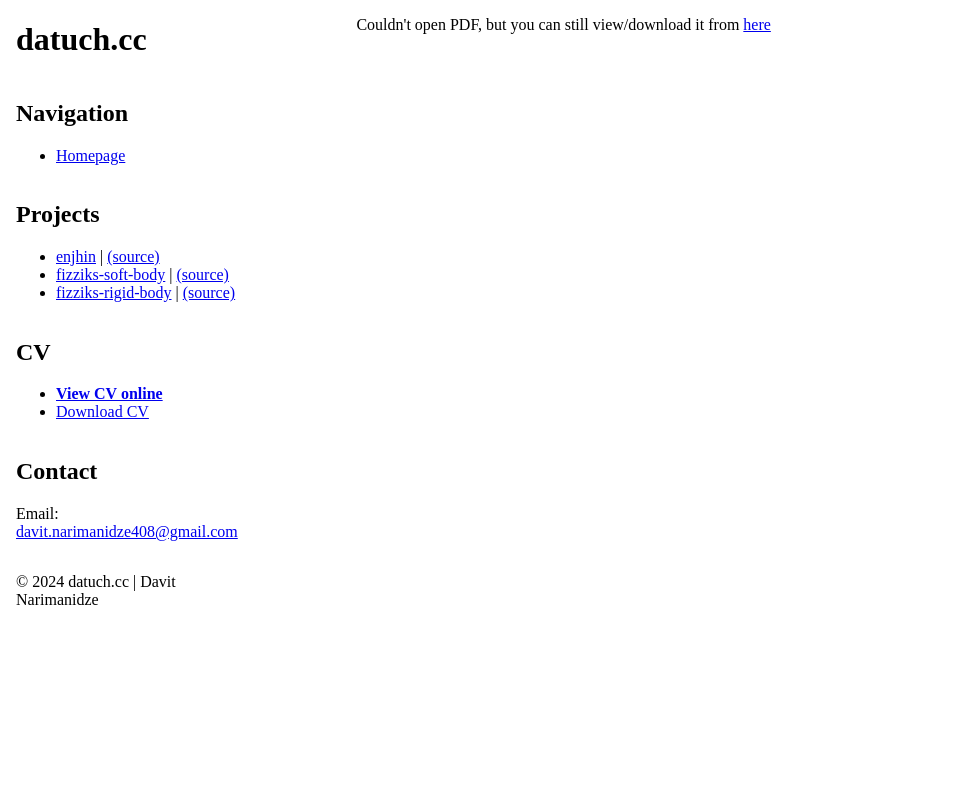
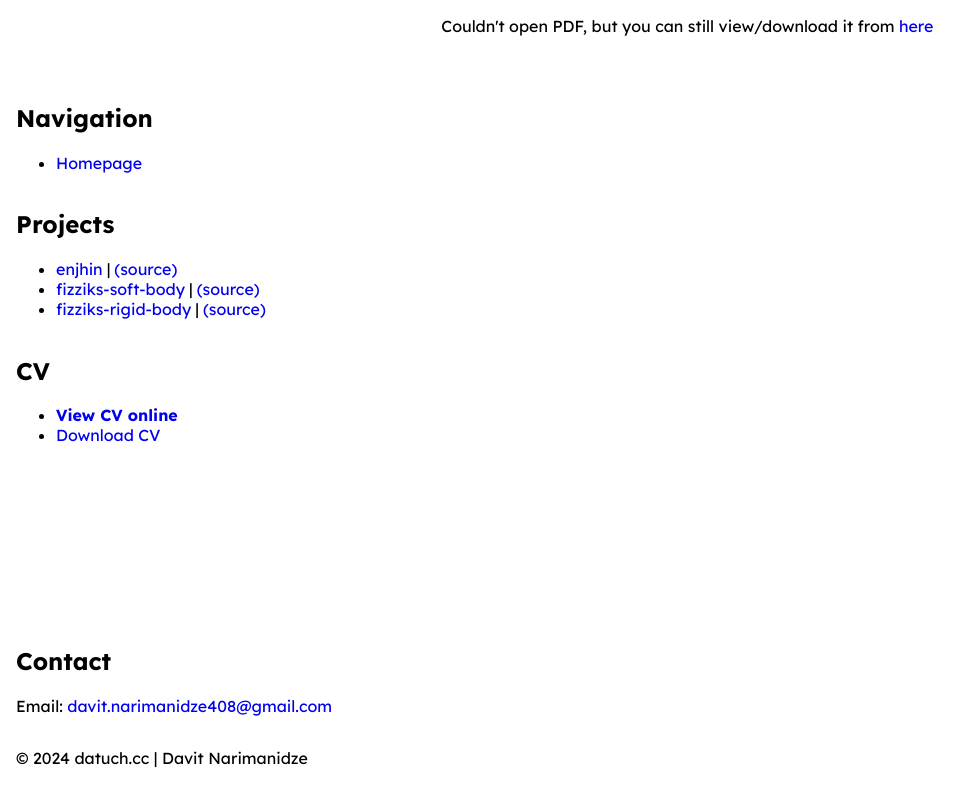
Before and after one commit to datuchela/datuch-cc, a Flask app: page /cv in a window 1280 px wide. Shown: the whole page, without its empty margins (0-980 px from the left). Run offline with Flask 3, Linux system fonts and the light colour scheme.

Commit message:
add font, change layout

```diff
--- a/static/style.css
+++ b/static/style.css
@@ -1,7 +1,27 @@
+@font-face {
+	font-family: LexendDeca;
+	src: url('/static/LexendDeca-Bold.ttf');
+	font-weight: bold;
+}
+
+@font-face {
+	font-family: LexendDeca;
+	src: url('/static/LexendDeca-Regular.ttf');
+	font-weight: regular;
+}
+
 *,
 *::before,
 *::after {
 	box-sizing: border-box;
+
+	font-family: "LexendDeca", sans-serif;
+	font-optical-sizing: auto;
+	font-style: normal;
+}
+
+a {
+	text-decoration: none;
 }
 
 body {
@@ -16,15 +36,37 @@ main {
 	height: 100%;
 }
 
+.logo {
+	color: white;
+	font-size: 2em;
+	font-weight: bold;
+
+	display: block;
+	margin-block: 0.67em;
+	margin-inline: 0px;
+}
+
 .base-layout {
 	height: 100%;
 	display: flex;
 }
 
-.left-side {
+.left {
 	padding: 0 1rem;
+	display: flex;
+	flex-direction: column;
+}
+
+.left-top {
 	flex: 1;
 
+	display: flex;
+	flex-direction: column;
+	gap: .025em;
+}
+
+.left-bottom {
+	padding: 1rem 0;
 	display: flex;
 	flex-direction: column;
 	gap: .025em;
--- a/templates/base.html
+++ b/templates/base.html
@@ -12,10 +12,10 @@
 
 	<body>
 		<div class="base-layout">
-		<div class="left-side">
-
+			<div class="left">
+			<div class="left-top">
 				<header>
-				<h1>datuch.cc</h1>
+					<a class="logo" href="/" target="_self">datuch.cc</a>
 				</header>
 				<nav aria-label="Main Navigation">
 					<h2>Navigation</h2>
@@ -107,6 +107,8 @@
 					</ul>
 				</section>
 
+				</div>
+				<div class="left-bottom">
 					<section id="contact" aria-labelledby="contact-heading">
 						<h2 id="contact-heading">Contact</h2>
 						<p>Email: <a href="mailto:davit.narimanidze408@gmail.com"
@@ -116,6 +118,7 @@
 					<footer>
 						<p>&copy; 2024 datuch.cc | Davit Narimanidze</p>
 					</footer>
+				</div>
 			</div>
 
 			<main>
```
Also changed, not shown: static/LexendDeca-Black.ttf (added), static/LexendDeca-Bold.ttf (added), static/LexendDeca-ExtraBold.ttf (added), static/LexendDeca-ExtraLight.ttf (added), static/LexendDeca-Light.ttf (added), static/LexendDeca-Medium.ttf (added), static/LexendDeca-Regular.ttf (added), static/LexendDeca-SemiBold.ttf (added), static/LexendDeca-Thin.ttf (added). Lines whose indentation alone changed are shown as unchanged.
